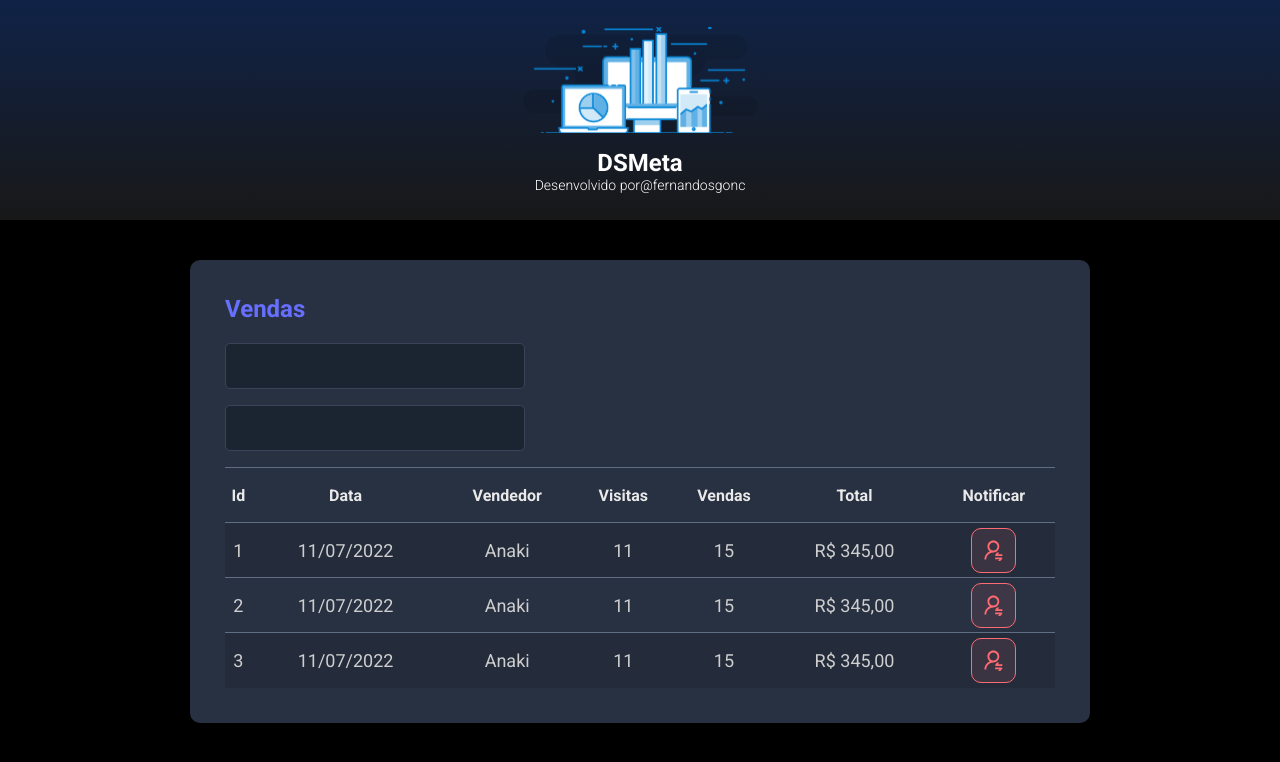
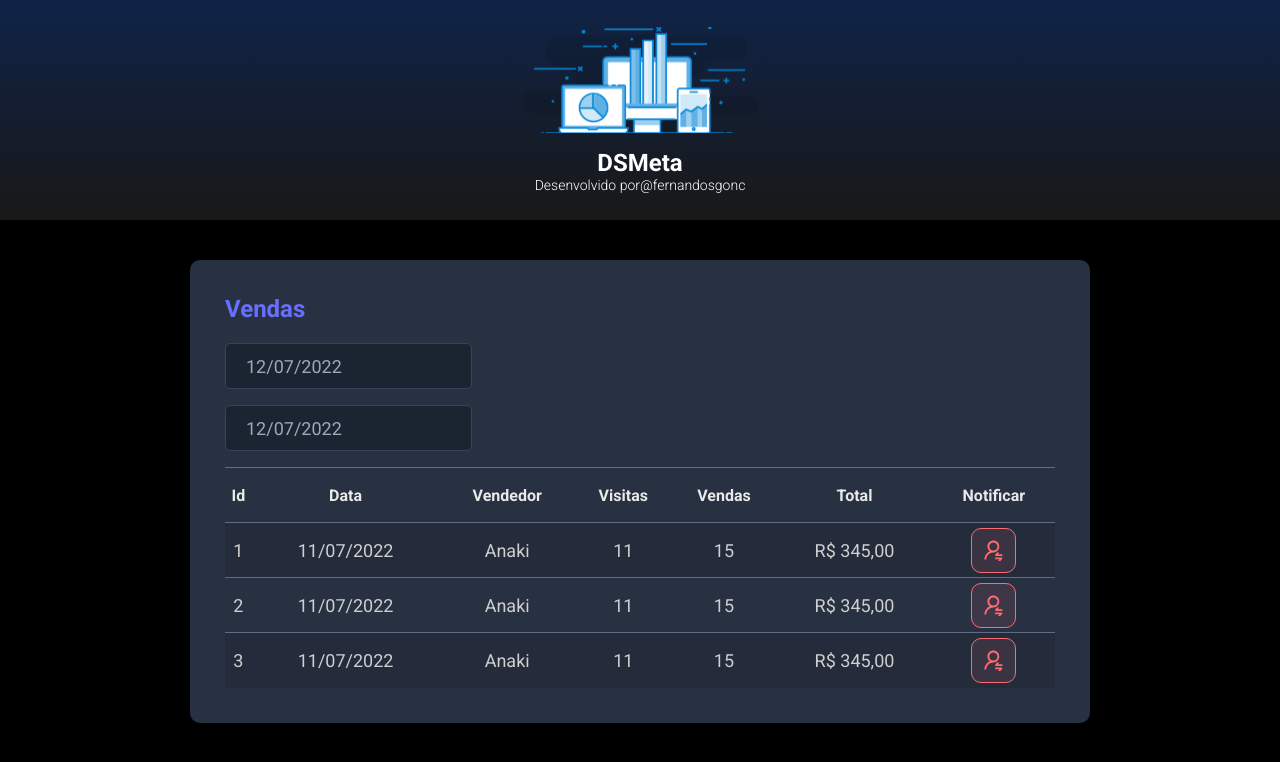
Before and after one commit to fernandosgonc/dsmeta, a React (Vite) app in the folder frontend/: page / in a window 1280 px wide. Shown: the top 762 px of the page. Built offline with nearby package versions, Linux system fonts and the light colour scheme.

Commit message:
Datepicker

```diff
--- a/frontend/package.json
+++ b/frontend/package.json
@@ -8,7 +8,9 @@
     "preview": "vite preview"
   },
   "dependencies": {
+    "@types/react-datepicker": "4.4.2",
     "react": "^18.0.0",
+    "react-datepicker": "4.8.0",
     "react-dom": "^18.0.0"
   },
   "devDependencies": {
--- a/frontend/src/components/SalesCard/index.tsx
+++ b/frontend/src/components/SalesCard/index.tsx
@@ -1,3 +1,5 @@
+import ReactDatePicker from "react-datepicker"
+import "react-datepicker/dist/react-datepicker.css";
 import NotificationButton from "../NotificationButton"
 import "./styles.css"
 
@@ -9,10 +11,20 @@
                 <h2 className="dsmeta-sales-title">Vendas</h2>
                 <div>
                     <div className="dsmeta-form-control-container">
-                        <input className="dsmeta-form-control" type="text" />
+                        <ReactDatePicker
+                            selected={new Date()}
+                            onChange={(date: Date) => { }}
+                            className="dsmeta-form-control"
+                            dateFormat="dd/MM/yyyy"
+                        />
                     </div>
                     <div className="dsmeta-form-control-container">
-                        <input className="dsmeta-form-control" type="text" />
+                    <ReactDatePicker
+                            selected={new Date()}
+                            onChange={(date: Date) => { }}
+                            className="dsmeta-form-control"
+                            dateFormat="dd/MM/yyyy"
+                        />
                     </div>
                 </div>
 
```
Also changed, not shown: 1 other file (tests, documents, lock files or other folders).
